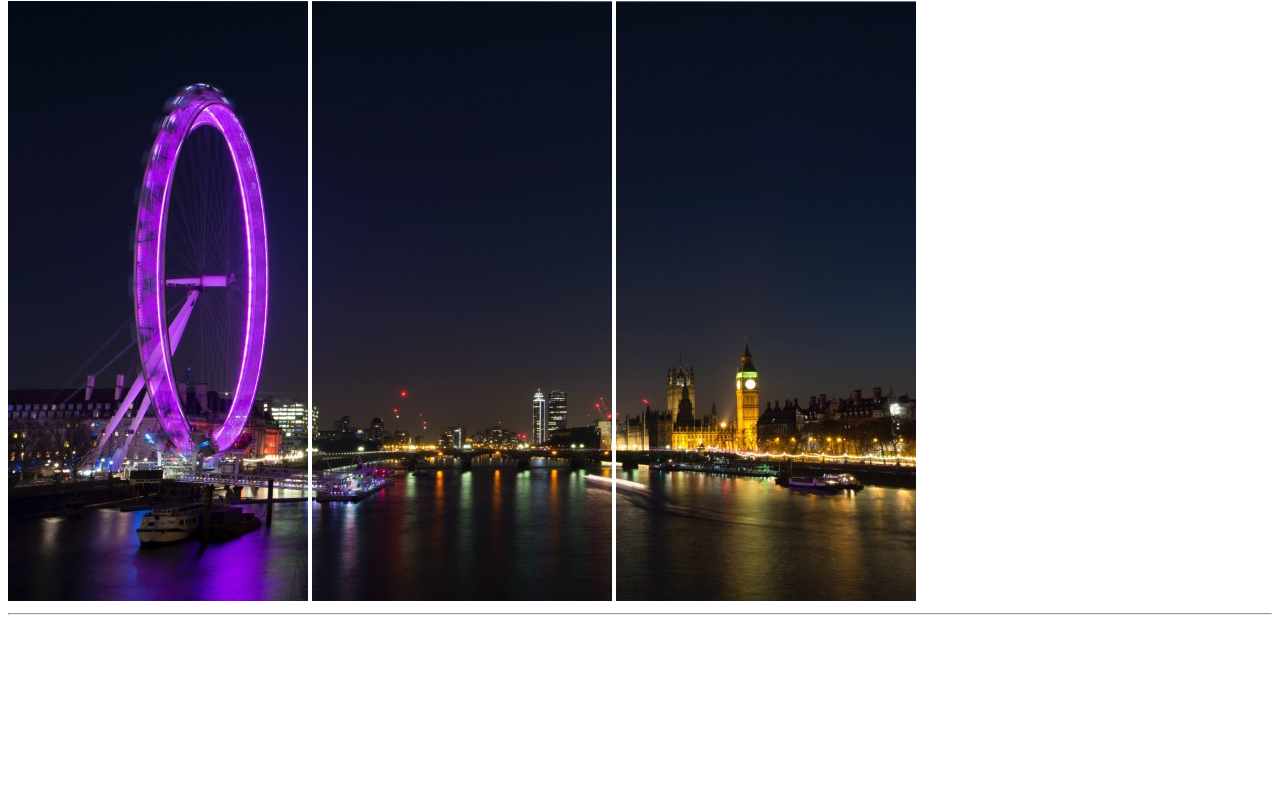
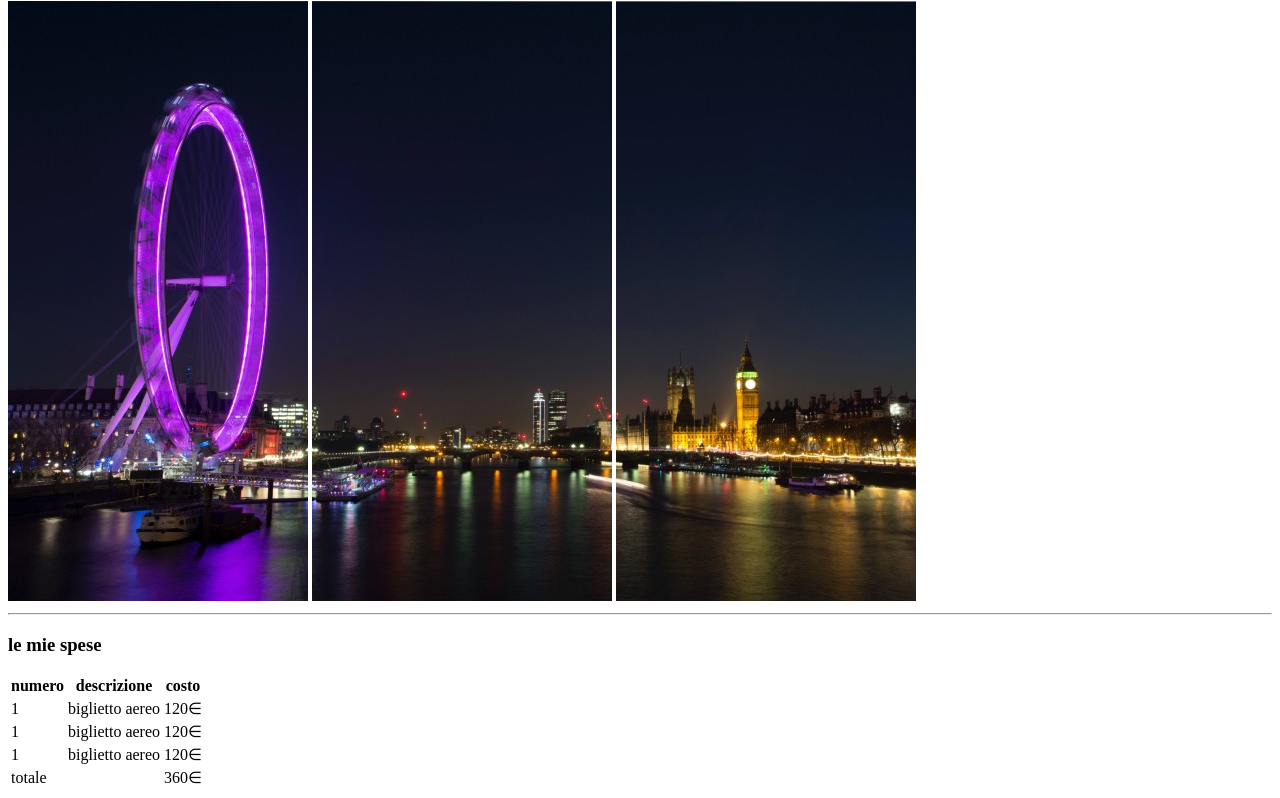
Before and after one commit to antoniolaikauf/html-london-trip, a plain HTML site: page index.html in a window 1280 px wide. Shown: the part 79-877 px from the top of the page. Before the commit the page ends 800 px from the top, so only its background shows below. Drawn offline with Linux system fonts and the light colour scheme.

Commit message:
sezione 1 del main

```diff
--- a/index.html
+++ b/index.html
@@ -18,7 +18,51 @@
     </header>
     <!-- caratteristiche del viaggio -->
     <main>
+         <!-- inizio sezione 1 -->
+         <section>
+            <h3>le mie spese</h3>
+            <!--tabella con dentro i costi  -->
+            <table>
+                <thead>
+                    <th>numero</th>
+                    <th>descrizione</th>
+                    <th>costo</th>
+                </thead>
+                <tbody>
+                    <tr>
+                        <td>1</td>
+                        <td>biglietto aereo</td>
+                        <td>120&isin;</td>
+                    </tr>
+                    <tr>
+                        <td>1</td>
+                        <td>biglietto aereo</td>
+                        <td>120&isin;</td>
+                    </tr>
+                    <tr>
+                        <td>1</td>
+                        <td>biglietto aereo</td>
+                        <td>120&isin;</td>
+                    </tr>
+                </tbody>
+                <tfoot>
+                    <tr>
+                        <td>totale</td>
+                        <td></td>
+                        <td>360&isin;</td>
+                    </tr>
+                </tfoot>
+            </table>
 
+         </section>
+         <!-- inizio sezione 2 -->
+         <section>
+
+         </section>
+         <!-- inizio sezione 3 -->
+         <section>
+
+         </section>
     </main>
     <!-- foto di londra -->
     <footer>
```
